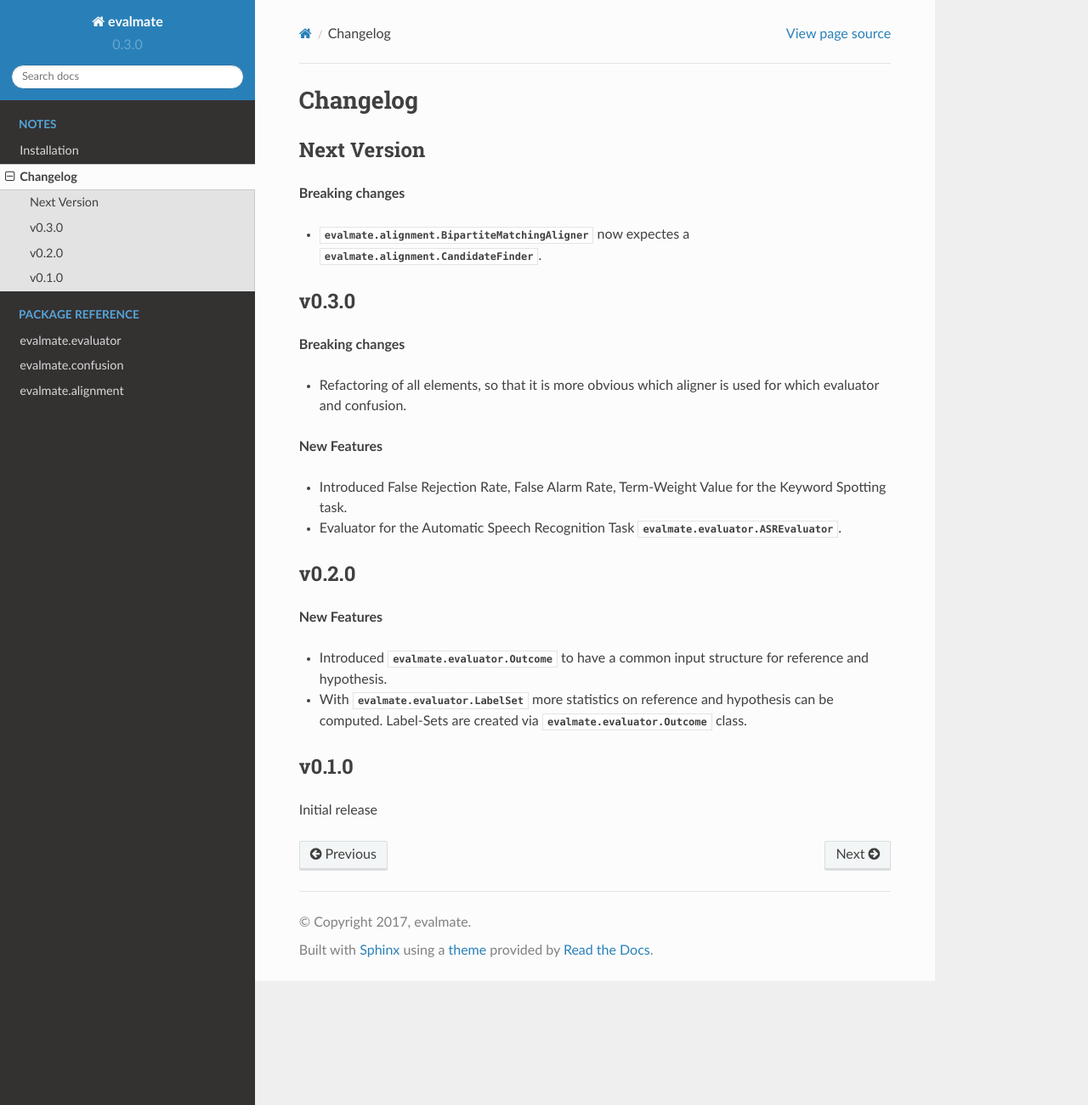
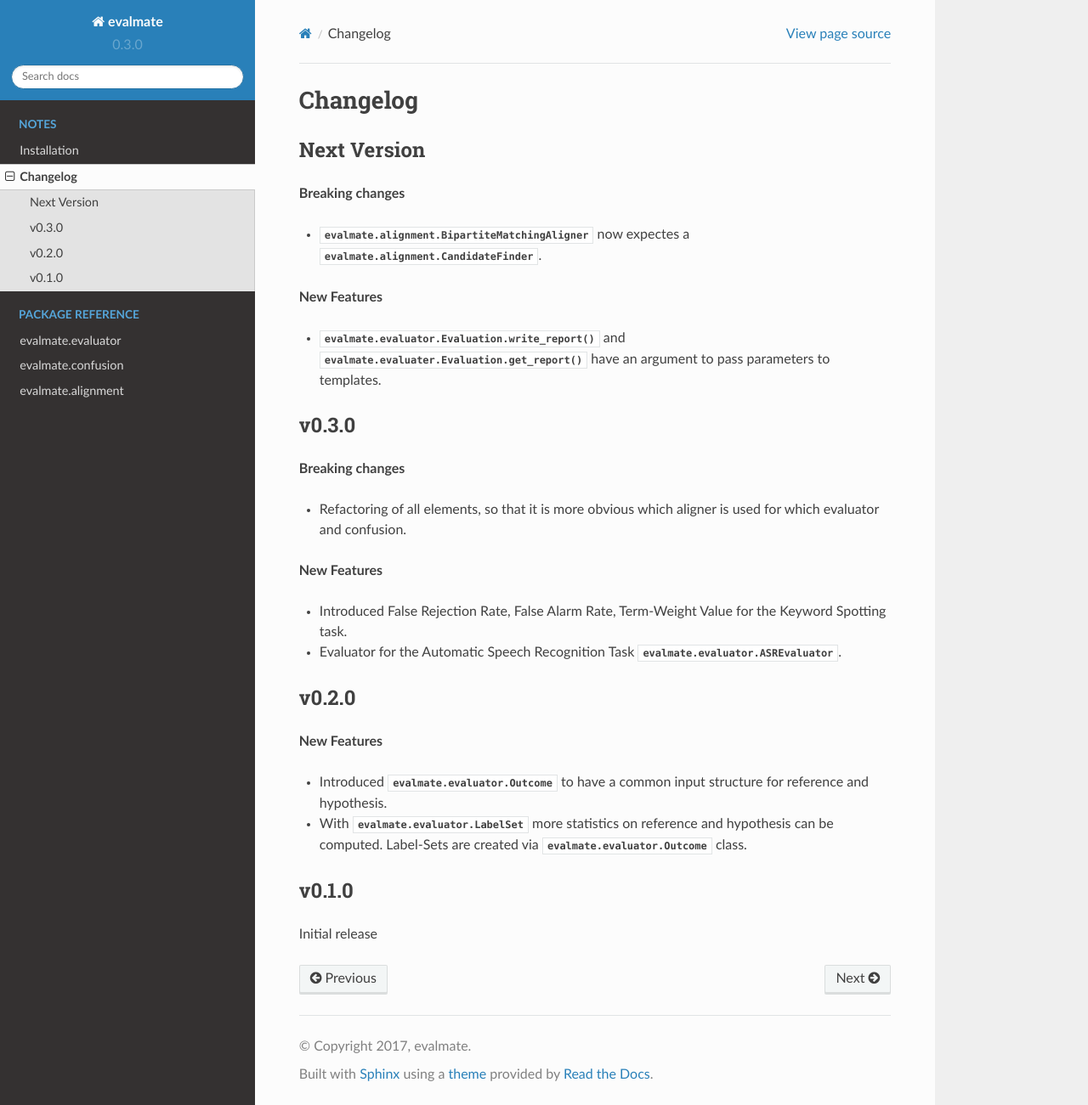
Before and after one commit to ynop/evalmate, a Sphinx documentation site: the page built from docs/notes/changelog.rst, in a window 1280 px wide and 1301 px high. Shown: the whole window at 85% size. Built offline with Sphinx 7.4.7 and the Read the Docs theme 2.0.0, drawn with Linux system fonts in a browser that asks for light colours.

Commit message:
Update changelog

```diff
--- a/docs/notes/changelog.rst
+++ b/docs/notes/changelog.rst
@@ -8,6 +8,11 @@ Next Version
 
 * :class:`evalmate.alignment.BipartiteMatchingAligner` now expectes a
   :class:`evalmate.alignment.CandidateFinder`.
+
+**New Features**
+
+* :meth:`evalmate.evaluator.Evaluation.write_report` and :meth:`evalmate.evaluater.Evaluation.get_report`
+  have an argument to pass parameters to templates.
 
 
 v0.3.0
```
